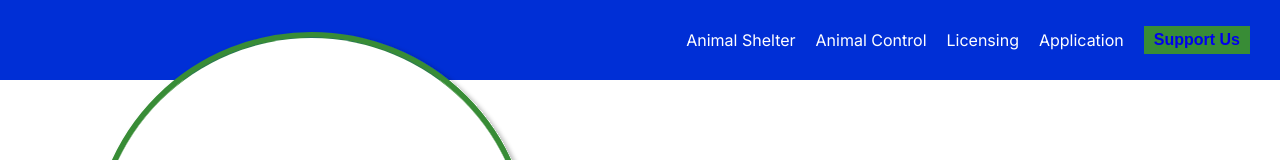
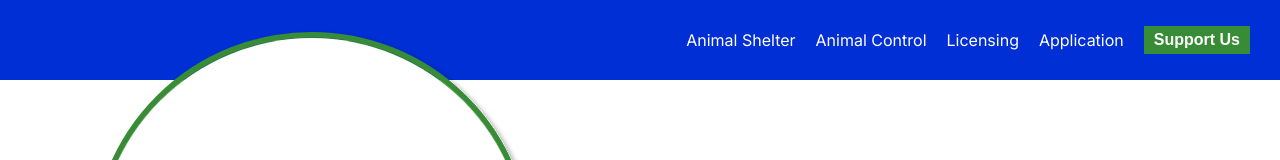
Before and after one commit to Ollebac/hopatcong-animal-shelter, a Next.js app: page / in a window 1280 px wide. Shown: the top 160 px of the page. Built offline with nearby package versions, Linux system fonts and the light colour scheme.

Commit message:
update nav button

```diff
--- a/src/app/components/Nav.tsx
+++ b/src/app/components/Nav.tsx
@@ -47,7 +47,9 @@ export default function Nav() {
           Application
         </Link>
         <button className='menu_item'>
-          <Link href='/support-us'>Support Us</Link>
+          <Link href='/support-us' className='white'>
+            Support Us
+          </Link>
         </button>
       </div>
       {/* </div> */}
```
